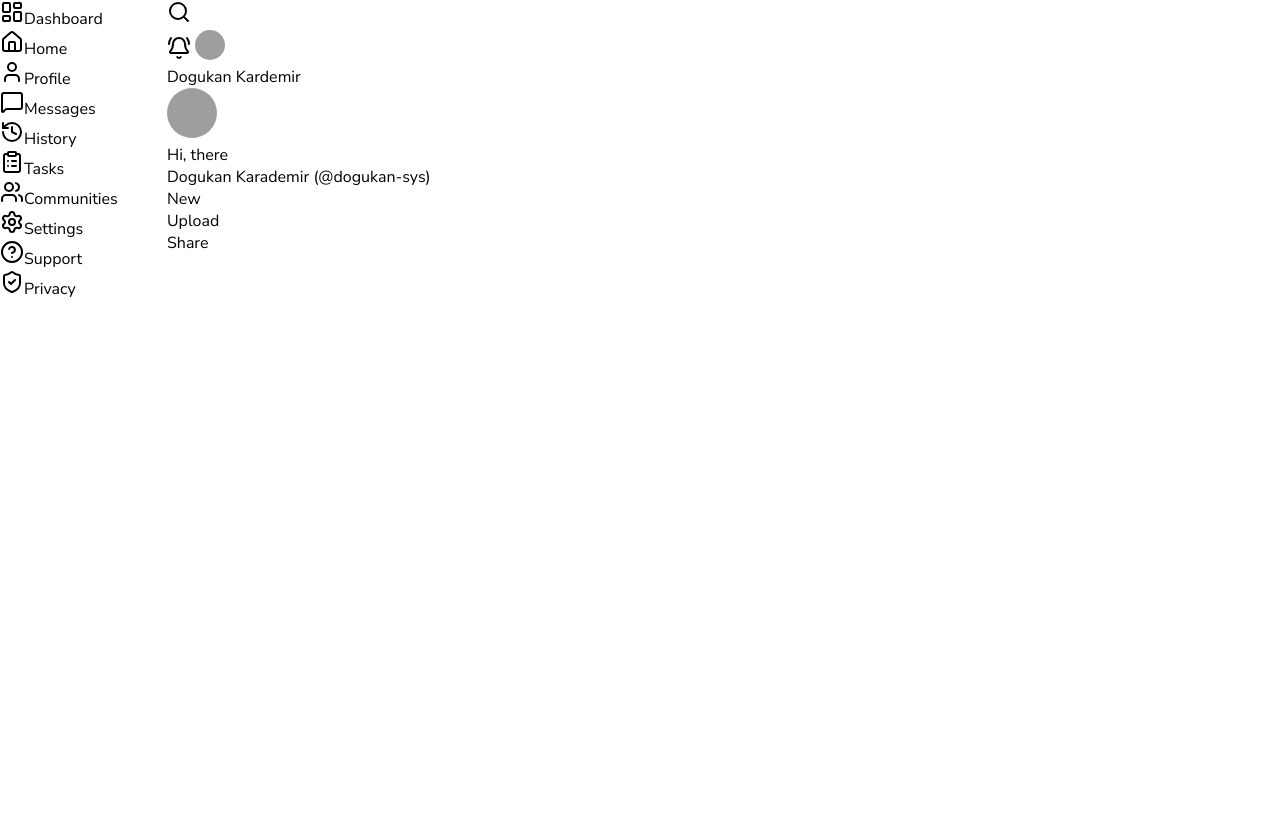
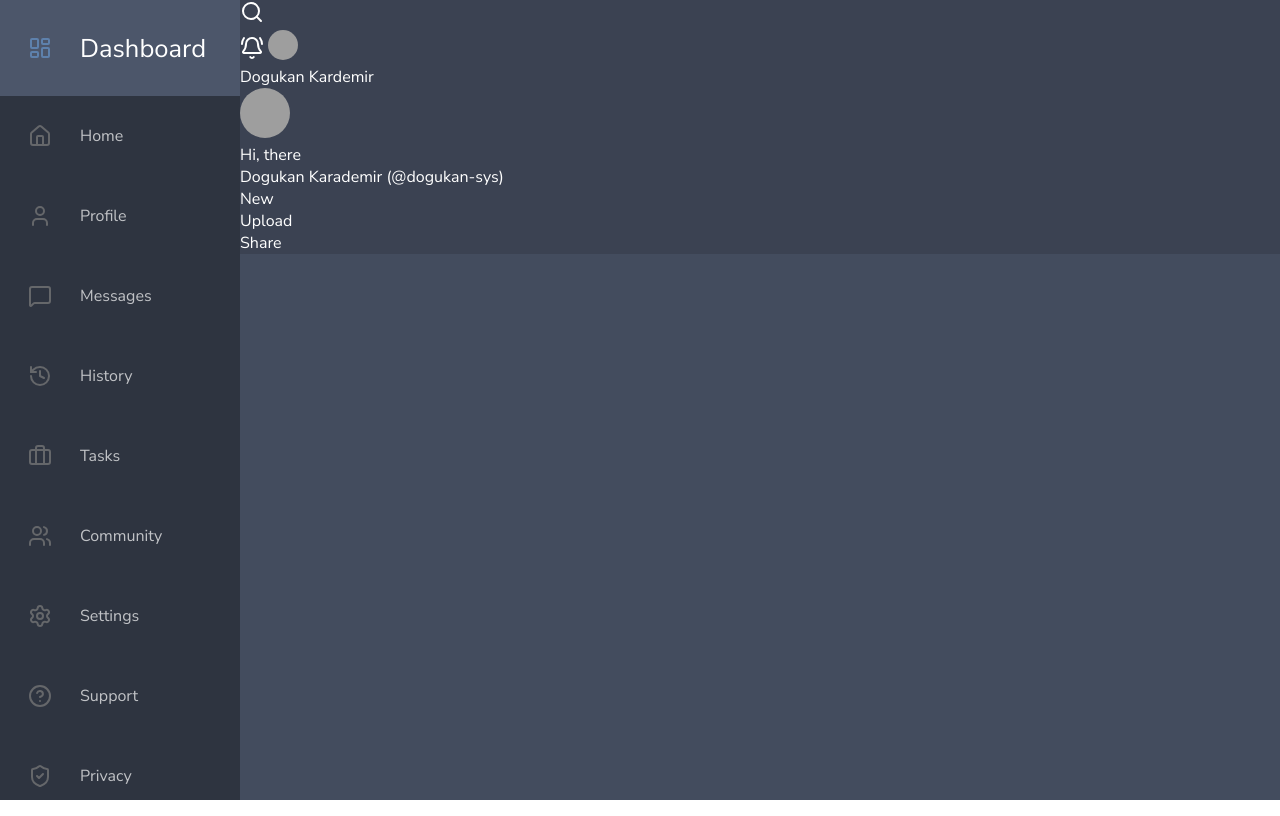
Before and after one commit to dogukan-sys/Admin-Dasheboard, a plain HTML site: page index.html in a window 1280 px wide. Drawn offline with nearby package versions, Linux system fonts and the light colour scheme; grey boxes are pictures that could not be loaded.

Commit message:
refactor sidebar

```diff
--- a/index.html
+++ b/index.html
@@ -6,27 +6,83 @@
     <meta name="viewport" content="width=device-width, initial-scale=1.0">
     <link rel="stylesheet" href="style.css">
     <link rel="stylesheet" href="reset.css">
+    <script src="app.js" defer></script>
     <title>Dashboard</title>
 </head>
 <body>
     <div class="container">
         <div class="sidebar">
-            <div class="logo"><a href="#"><i icon-name="layout-dashboard"></i>Dashboard</a></div>
-            <div class="nav">
-                <ul>
-                    <li><a href="#"><i icon-name="home"></i>Home</a></li>
-                    <li><a href="#"><i icon-name="user"></i>Profile</a></li>
-                    <li><a href="#"><i icon-name="message-square"></i>Messages</a></li>
-                    <li><a href="#"><i icon-name="history"></i>History</a></li>
-                    <li><a href="#"><i icon-name="clipboard-list"></i>Tasks</a></li>
-                    <li><a href="#"><i icon-name="users"></i>Communities</a></li>
-                </ul>
-                <ul>
-                    <li><a href="#"><i icon-name="settings"></i>Settings</a></li>
-                    <li><a href="#"><i icon-name="help-circle"></i>Support</a></li>
-                    <li><a href="#"><i icon-name="shield-check"></i>Privacy</a></li>
-                </ul>
-            </div>
+            <ul class="sidebar-nav">
+                <li class="nav-logo">
+                    <a href="#" class="nav-link">
+                        <i icon-name="layout-dashboard"></i>
+                        <span class="link-text">Dashboard</span>
+                    </a>
+                </li>
+
+                <li class="nav-item">
+                    <a href="#" class="nav-link">
+                        <i icon-name="home"></i>
+                        <span class="link-text">Home</span>
+                    </a>
+                </li>
+
+                <li class="nav-item">
+                    <a href="#" class="nav-link">
+                        <i icon-name="user"></i>
+                        <span class="link-text">Profile</span>
+                    </a>
+                </li>
+
+                <li class="nav-item">
+                    <a href="#" class="nav-link">
+                        <i icon-name="message-square"></i>
+                        <span class="link-text">Messages</span>
+                    </a>
+                </li>
+
+                <li class="nav-item">
+                    <a href="#" class="nav-link">
+                        <i icon-name="history"></i>
+                        <span class="link-text">History</span>
+                    </a>
+                </li>
+
+                <li class="nav-item">
+                    <a href="#" class="nav-link">
+                        <i icon-name="briefcase"></i>
+                        <span class="link-text">Tasks</span>
+                    </a>
+                </li>
+
+                <li class="nav-item">
+                    <a href="#" class="nav-link">
+                        <i icon-name="users"></i>
+                        <span class="link-text">Community</span>
+                    </a>
+                </li>
+
+                <li class="nav-item">
+                    <a href="#" class="nav-link">
+                        <i icon-name="settings"></i>
+                        <span class="link-text">Settings</span>
+                    </a>
+                </li>
+
+                <li class="nav-item">
+                    <a href="#" class="nav-link">
+                        <i icon-name="help-circle"></i>
+                        <span class="link-text">Support</span>
+                    </a>
+                </li>
+
+                <li class="nav-item">
+                    <a href="#" class="nav-link">
+                        <i icon-name="shield-check"></i>
+                        <span class="link-text">Privacy</span>
+                    </a>
+                </li>
+            </ul>
         </div>
         <div class="header">
             <div class="header_top">
--- a/style.css
+++ b/style.css
@@ -1,31 +1,92 @@
 @import url('https://fonts.googleapis.com/css2?family=Nunito+Sans:ital,wght@0,200;0,300;0,400;0,600;0,700;0,800;0,900;1,200;1,300;1,400;1,600;1,700;1,800;1,900&display=swap');
+:root {
+    --color0:#2E3440;
+    --color1:#3B4252;
+    --color2:#434C5E;
+    --color3:#4C566A;
+    --color4:#5E81AC;
+
+}
+
+
 body {
+    color: white;
     font-family: 'Nunito Sans', sans-serif;
 }
 
 .container {
     display: grid;
-    grid-template-columns: 0.3fr 2fr;
+    grid-template-columns: 15rem 2fr;
     grid-template-rows: 0.3fr 2fr;
     grid-template-areas:    "sidebar header"
                             "sidebar  main";
     height: 100vh;
+    transition: all 1s;
+}
 
-}
 
 .sidebar {
     grid-area: sidebar;
+    background-color: var(--color0);
+    display: flex;
+    flex-direction: column;
+}
+
+.sidebar-nav {
+    display: flex;
+    flex-direction: column;
+    align-items: left;
+    height: 100%;
+}
+.nav-link {
+    display: flex;
+    align-items: center;
+    height: 5rem;
+    filter: grayscale(100%) opacity(0.7);
+    transition: 600ms;
+}
+.nav-link:hover {
+    filter: grayscale(0%) opacity(1);
+    background-color: var(--color3);
+}
+
+.nav-link svg {
+    color: var(--color4);
+    min-width: 2rem;
+    margin: 0 1.5rem;
+}
+
+.nav-logo .nav-link{
+    height: 6rem;
+    font-size: 1.6rem;
 }
 
 .header {
+    background-color: var(--color1);
     grid-area: header;
 }
 
 .main {
+    background-color: var(--color2);
     grid-area: main;
+    display: grid;
 }
 
+.mainBlock {
+    grid-area: cards;
+    display: grid;
+    padding: 30px;
+    grid-template-columns: repeat(2, 1fr);
+    gap: 30px;
+}
 
+.rightBlock {
+    grid-area: side;
+}
+
+.main .card {
+    background-color: var(--cards);
+}
 
 .header_top__right img {
     width: 30px;
```
